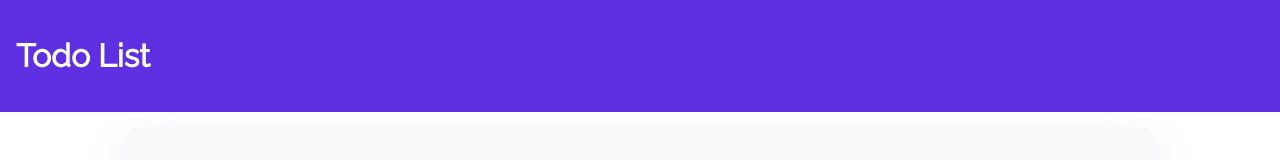
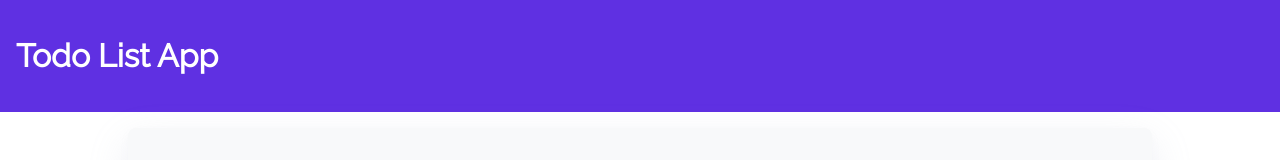
Before and after one commit to supyan38/TESTING-UAS-SWQ, a plain HTML site: page 1.Software/todolist-apps/index.html in a window 1280 px wide. Shown: the top 160 px of the page. Drawn offline with Linux system fonts and the light colour scheme.

Commit message:
Update index.html

```diff
--- a/1.Software/todolist-apps/index.html
+++ b/1.Software/todolist-apps/index.html
@@ -10,7 +10,7 @@
 
 <body>
 <header>
-  <h1>Todo List</h1>
+  <h1>Todo List App</h1>
 </header>
 
 <div class="wrapper">
```
